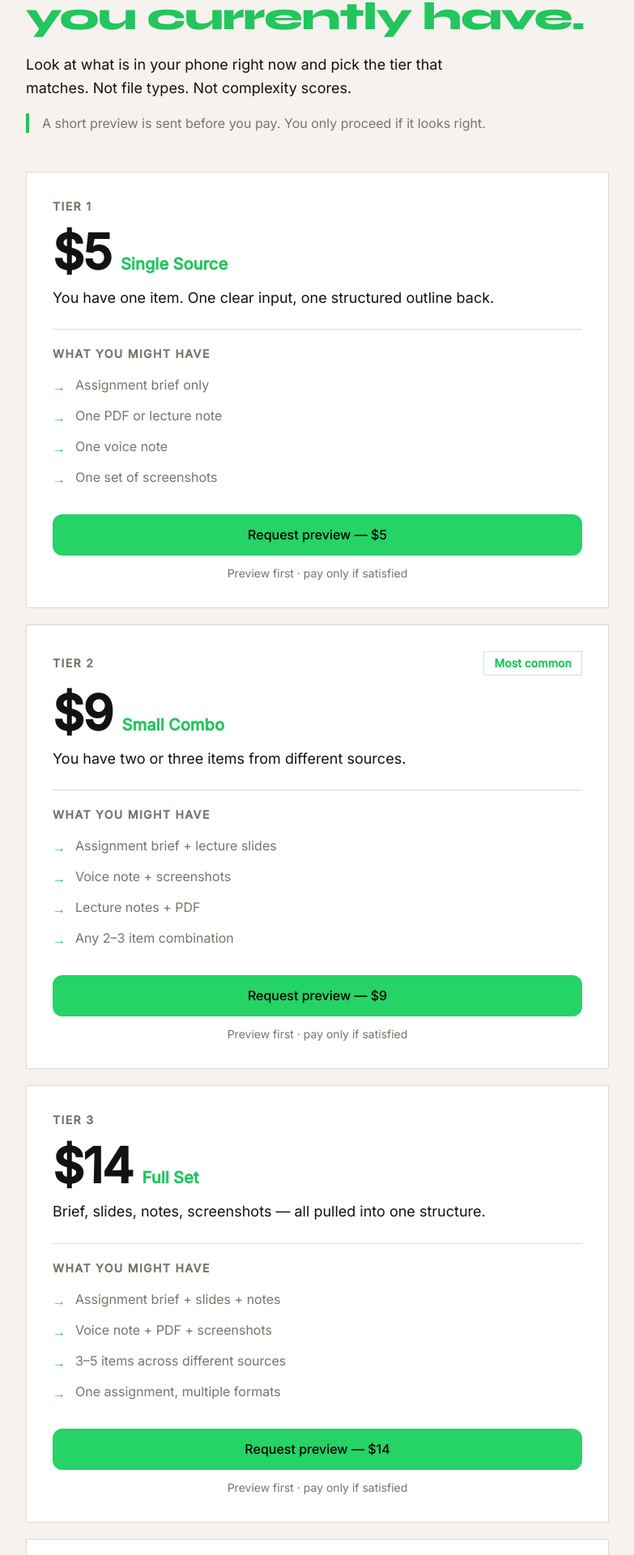
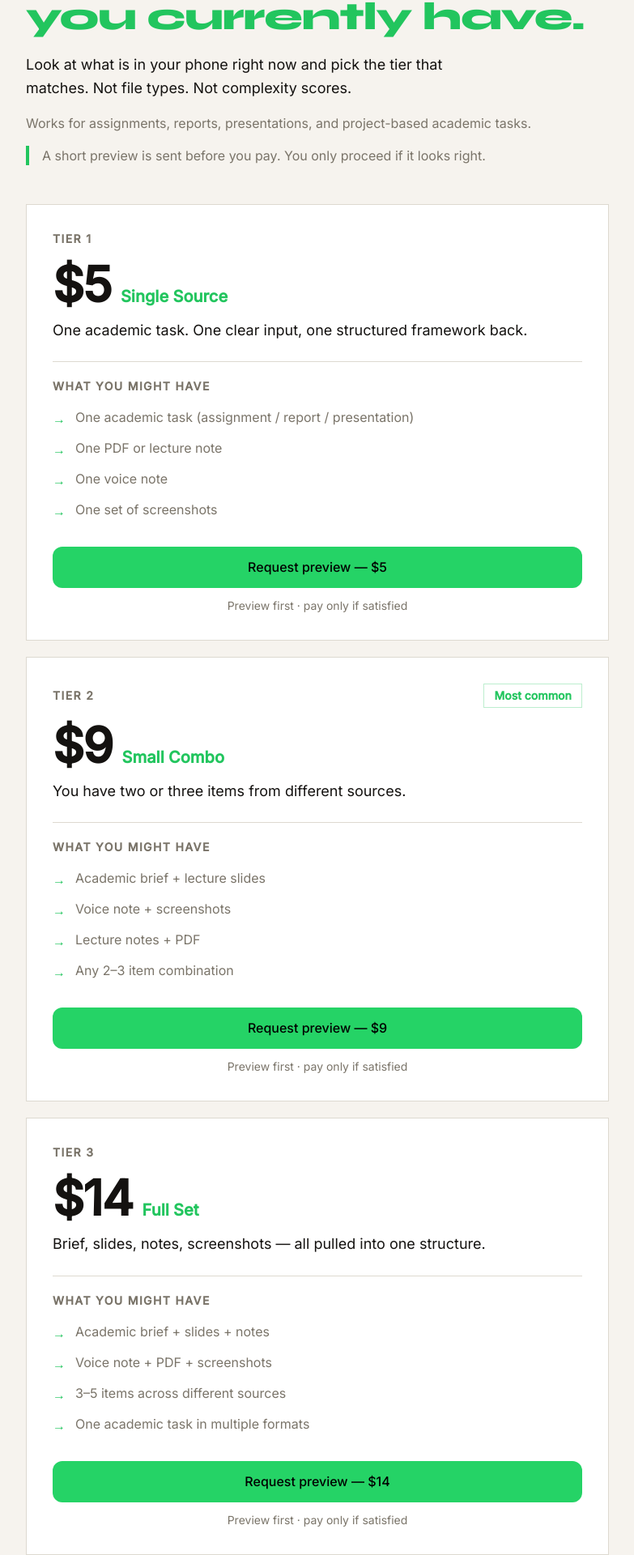
Before and after one commit to fazetdev/structura, a Next.js app: page /pricing in a window 1280 px wide. Shown: the part 389-2309 px from the top of the page at 81% size, without its empty margins (248-1031 px from the left). Built offline with nearby package versions, Linux system fonts and the light colour scheme.

Commit message:
update pricing page

```diff
--- a/app/pricing/page.tsx
+++ b/app/pricing/page.tsx
@@ -6,9 +6,9 @@ const tiers = [
     name: "Single Source",
     price: "$5",
     tag: null,
-    desc: "You have one item. One clear input, one structured outline back.",
+    desc: "One academic task. One clear input, one structured framework back.",
     examples: [
-      "Assignment brief only",
+      "One academic task (assignment / report / presentation)",
       "One PDF or lecture note",
       "One voice note",
       "One set of screenshots",
@@ -22,7 +22,7 @@ const tiers = [
     tag: "Most common",
     desc: "You have two or three items from different sources.",
     examples: [
-      "Assignment brief + lecture slides",
+      "Academic brief + lecture slides",
       "Voice note + screenshots",
       "Lecture notes + PDF",
       "Any 2–3 item combination",
@@ -36,10 +36,10 @@ const tiers = [
     tag: null,
     desc: "Brief, slides, notes, screenshots — all pulled into one structure.",
     examples: [
-      "Assignment brief + slides + notes",
+      "Academic brief + slides + notes",
       "Voice note + PDF + screenshots",
       "3–5 items across different sources",
-      "One assignment, multiple formats",
+      "One academic task in multiple formats",
     ],
     waMessage: "Hi, I want to request a preview first. I have a full set (Tier 3 — $14):",
   },
@@ -48,7 +48,7 @@ const tiers = [
     name: "Complex Case",
     price: "$25",
     tag: "For serious cases",
-    desc: "A lot of material, no clear direction. You don't know where the assignment is going.",
+    desc: "A lot of academic material with unclear direction or structure.",
     examples: [
       "Many sources, unclear instructions",
       "Research-heavy restructuring",
@@ -70,7 +70,7 @@ export default function PricingPage() {
     <main className="bg-[#f6f3ee] min-h-screen pt-24 pb-24 text-[#141210]">
       <div className="max-w-3xl mx-auto px-6">
 
-        {/* ── HEADER ── */}
+        {/* HEADER */}
         <div className="mb-12">
           <div className="inline-flex items-center gap-2 border border-[#22c55e]/30 px-3 py-1.5 mb-6">
             <span className="w-2 h-2 rounded-full bg-[#22c55e]" />
@@ -78,14 +78,21 @@ export default function PricingPage() {
               Pricing
             </span>
           </div>
+
           <h1 className="text-4xl sm:text-5xl font-extrabold tracking-tight leading-[1.1] text-[#141210] mb-5">
             Pick based on what<br />
             <span className="text-[#22c55e]">you currently have.</span>
           </h1>
+
           <p className="text-lg text-[#141210] max-w-xl leading-relaxed mb-4">
             Look at what is in your phone right now and pick the tier that matches.
             Not file types. Not complexity scores.
           </p>
+
+          <p className="text-base text-[#7a7469] mt-2">
+            Works for assignments, reports, presentations, and project-based academic tasks.
+          </p>
+
           <div className="border-l-4 border-[#22c55e] pl-4 mt-4">
             <p className="text-base text-[#7a7469]">
               A short preview is sent before you pay. You only proceed if it looks right.
@@ -93,14 +100,13 @@ export default function PricingPage() {
           </div>
         </div>
 
-        {/* ── TIERS ── */}
+        {/* TIERS */}
         <div className="flex flex-col gap-5 mb-12">
           {tiers.map((tier) => (
             <div
               key={tier.level}
               className="bg-white border border-[#ddd9d0] p-8 flex flex-col gap-6 hover:border-[#22c55e]/50 transition-colors duration-200"
             >
-              {/* Header */}
               <div>
                 <div className="flex items-center justify-between mb-4">
                   <span className="text-sm font-semibold tracking-widest uppercase text-[#7a7469]">
@@ -112,6 +118,7 @@ export default function PricingPage() {
                     </span>
                   )}
                 </div>
+
                 <div className="flex items-baseline gap-3 mb-3">
                   <span className="text-6xl font-black tracking-tight text-[#141210] leading-none">
                     {tier.price}
@@ -120,12 +127,12 @@ export default function PricingPage() {
                     {tier.name}
                   </span>
                 </div>
+
                 <p className="text-lg text-[#141210] leading-relaxed">
                   {tier.desc}
                 </p>
               </div>
 
-              {/* Examples */}
               <div className="border-t border-[#ddd9d0] pt-5">
                 <div className="text-sm font-semibold tracking-widest uppercase text-[#7a7469] mb-4">
                   What you might have
@@ -140,7 +147,6 @@ export default function PricingPage() {
                 </ul>
               </div>
 
-              {/* CTA */}
               <div className="mt-auto pt-2">
                 <WhatsAppButton
                   label={`Request preview — ${tier.price}`}
@@ -156,13 +162,14 @@ export default function PricingPage() {
           ))}
         </div>
 
-        {/* ── PAYMENT METHODS ── */}
+        {/* PAYMENT */}
         <div className="bg-white border border-[#ddd9d0] mb-10">
           <div className="border-b border-[#ddd9d0] px-8 py-5">
             <span className="text-sm font-semibold tracking-widest uppercase text-[#7a7469]">
               Payment methods
             </span>
           </div>
+
           <div className="flex flex-col divide-y divide-[#ddd9d0]">
             {payments.map((p) => (
               <div key={p.name} className="px-8 py-6 flex items-center gap-5">
@@ -176,6 +183,7 @@ export default function PricingPage() {
               </div>
             ))}
           </div>
+
           <div className="border-t border-[#ddd9d0] bg-[#faf9f7] px-8 py-5">
             <p className="text-sm text-[#7a7469]">
               Not sure which to use?{" "}
@@ -191,12 +199,11 @@ export default function PricingPage() {
           </div>
         </div>
 
-        {/* ── BOTTOM NOTE ── */}
         <p className="text-sm text-[#7a7469] text-center leading-relaxed">
           Not a ghostwriting service — you always write the final work.{" "}
           <a
             href="/disclaimer"
-            className="text-[#141210] hover:text-[#22c55e] border-b border-[#ddd9d0] hover:border-[#22c55e] transition-colors duration-150"
+            className="text-[#141210] hover:text-[#22c55e] border-b border-[#ddd9d0] hover:border-[#22c55e]"
           >
             Read disclaimer →
           </a>
```
